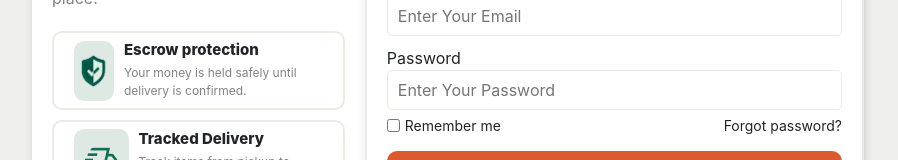
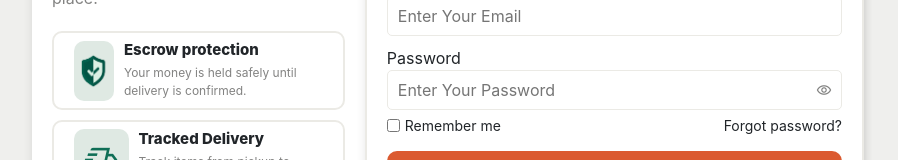
Before and after one commit to Adedeji69/FairPact, a React (Vite) app: page /signin in a window 1280 px wide. Shown: the part 337-497 px from the top of the page, without its empty margins (192-1090 px from the left). Built offline with nearby package versions, Linux system fonts and the light colour scheme.

Commit message:
show password feature

```diff
--- a/src/pages/Signin.jsx
+++ b/src/pages/Signin.jsx
@@ -1,10 +1,12 @@
-import React from "react";
+import React, { useState } from "react";
 import { Link } from "react-router-dom";
 import "../styles/Signin.css";
 import logo from "../assets/logo.png";
 import shield from "../assets/hero-content-shield.png";
 
 const Signin = () => {
+  const [showPassword, setShowPassword] = useState(false);
+
   return (
     <div className="signinPage">
       <div className="box">
@@ -54,7 +56,7 @@ const Signin = () => {
             <div className="feat">
               <div className="icon">
                 <span
-                  class="material-symbols-outlined"
+                  className="material-symbols-outlined"
                   style={{ color: "#0f6e56", fontSize: "35px" }}
                 >
                   balance
@@ -73,13 +75,10 @@ const Signin = () => {
           </div>
         </div>
         <div className="right">
-
-
           <div className="signinBox">
-
             <div className="mobileLogo">
-            <img src={logo} alt="logo" />
-          </div>
+              <img src={logo} alt="logo" />
+            </div>
 
             <div className="welcomeText">
               <h4>Welcome Back</h4>
@@ -94,14 +93,29 @@ const Signin = () => {
 
               <div className="inputsField">
                 <label htmlFor="password">Password</label>
-                <input type="password" placeholder="Enter Your Password" />
+                <div className="passwordWrapper">
+                  <input
+                    type={showPassword ? "text" : "password"}
+                    placeholder="Enter Your Password"
+                  />
+                  <span
+                    className="eyeIcon"
+                    onClick={() => setShowPassword(!showPassword)}
+                  >
+                    <span className="material-symbols-outlined" style={{fontSize: '16px'}}>
+                      {showPassword ? "visibility_off" : "visibility"}
+                    </span>
+                  </span>
+                </div>
               </div>
             </div>
 
             <div className="remember">
               <div className="rememberInputs">
                 <input type="checkbox" name="rememberUser" id="rememberUser" />
-                <label htmlFor="rememberUser" style={{fontSize: '14px'}}>Remember me</label>
+                <label htmlFor="rememberUser" style={{ fontSize: "14px" }}>
+                  Remember me
+                </label>
               </div>
 
               <p>Forgot password?</p>
@@ -113,7 +127,7 @@ const Signin = () => {
               Don't have an account?{" "}
               <Link
                 to="/signup"
-                style={{ textDecoration: "none", color: "#0F5948" }}
+                style={{ textDecoration: "none", color: "#0F5948", display: 'inline-block', transition: 'transform 0.2s ease' }}
               >
                 Sign Up
               </Link>
--- a/src/styles/Signin.css
+++ b/src/styles/Signin.css
@@ -158,6 +158,24 @@
     border-radius: 5px;
     border: 1px solid #EBEAE5;
 }
+.passwordWrapper {
+    position: relative;
+    display: flex;
+    align-items: center;
+}
+
+.passwordWrapper input {
+    width: 100%;
+}
+
+.eyeIcon {
+    position: absolute;
+    right: 10px;
+    cursor: pointer;
+    color: #838382;
+    display: flex;
+    align-items: center;
+}
 .remember {
     display: flex;
     justify-content: space-between;
@@ -169,11 +187,18 @@
     padding: 0;
     font-size: 14px;
 }
+.remember p:hover{
+    transform: translateY(-1px);
+    color: #0F5948;
+}
 
 .rememberInputs {
     display: flex;
     align-items: center;
     gap: 5px;
+}
+.rememberInputs input[type="checkbox"] {
+    accent-color: #0F5948;
 }
 
 .signinBtn{
@@ -186,10 +211,16 @@
     border: none;
     background-color: #db5a30;
 }
+.signinBtn:hover{
+    transform: translateY(-2px);
+}
 .signinBottom{
     font-size: 14px;
     color: #838382;
     margin-top: 15px;
+}
+.signinBottom a:hover{
+    transform: translateY(-1px);
 }
 
 
```
